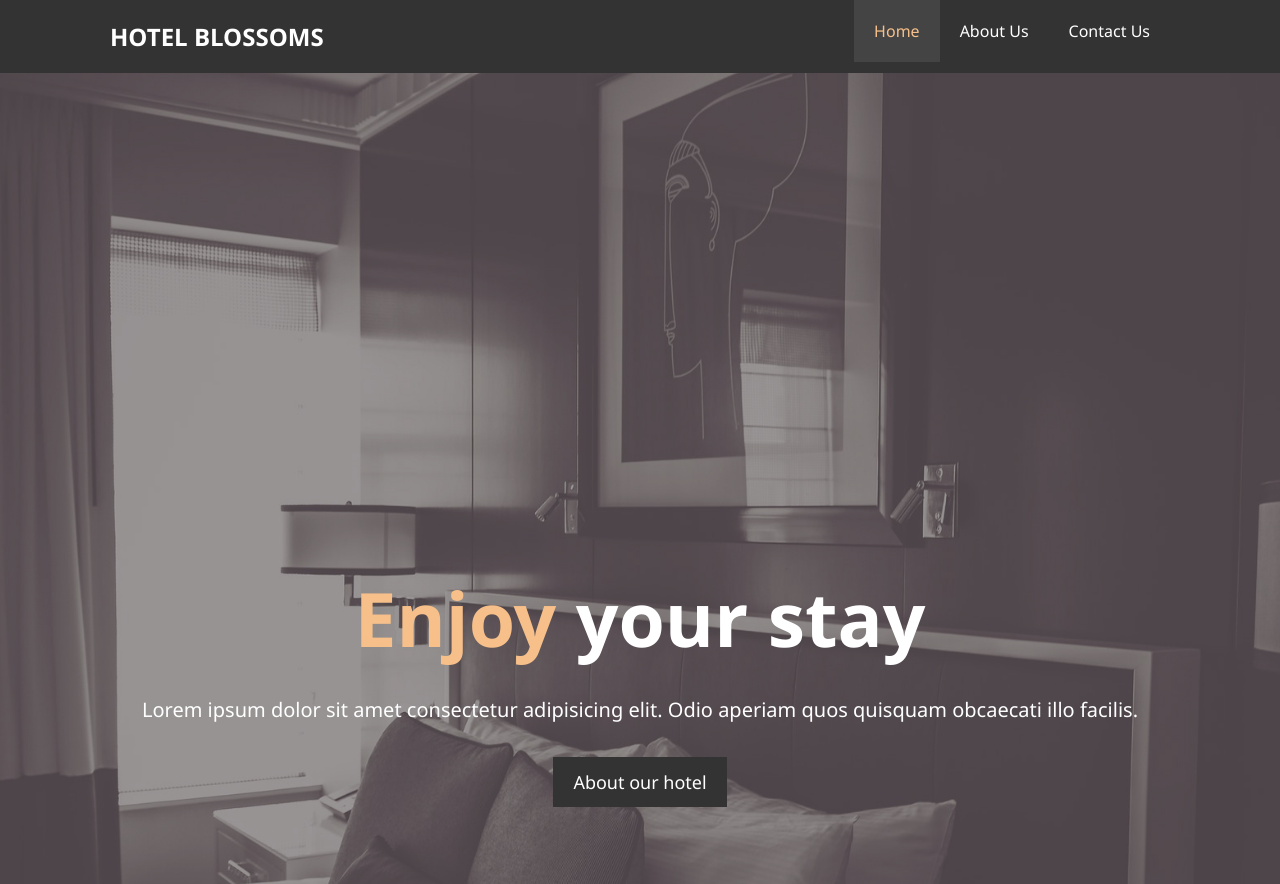
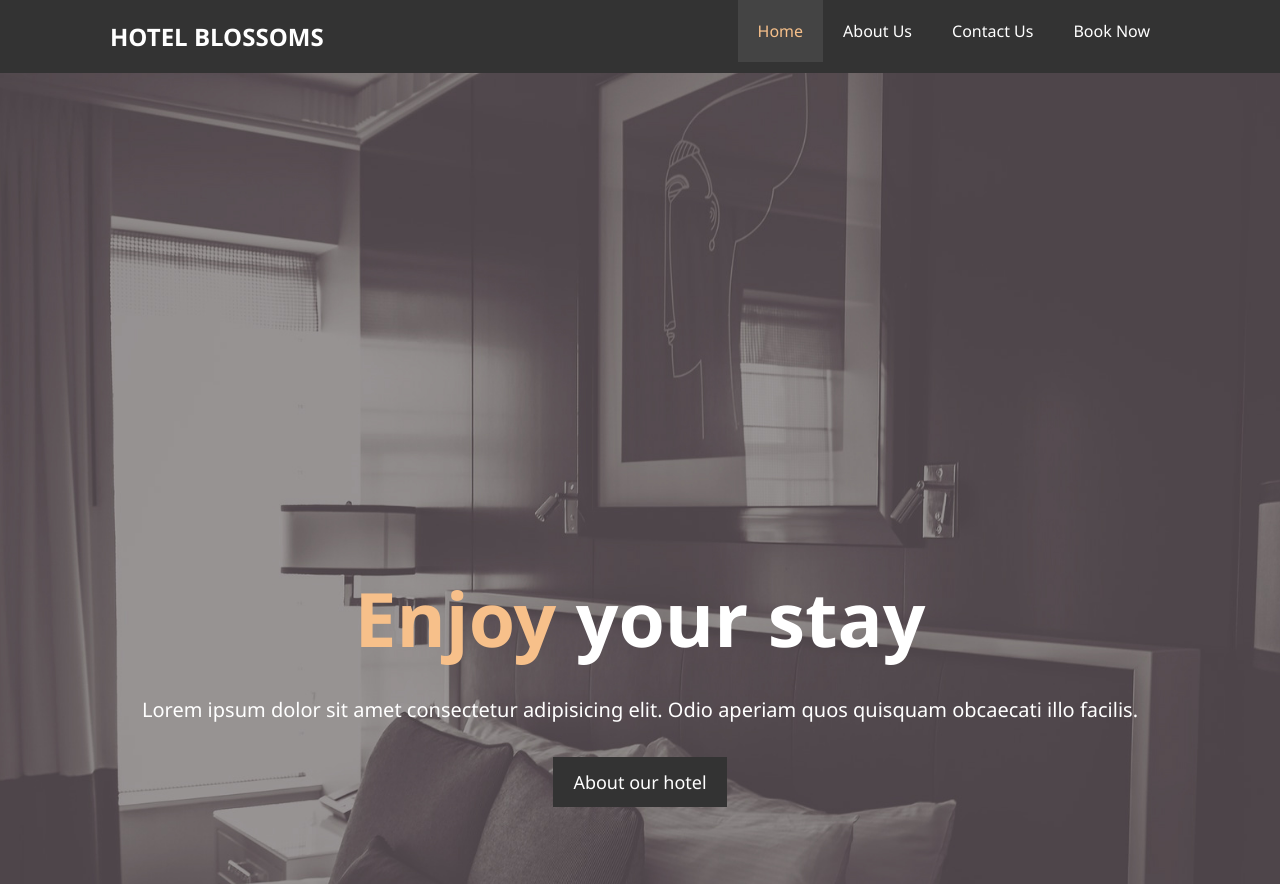
Before and after one commit to amishaNayak02/Blossoms, a website: page index.html in a window 1280 px wide. Shown: the top 884 px of the page. Drawn offline with Linux system fonts and the light colour scheme; a web font is replaced by a local one.

Commit message:
Update index.html

```diff
--- a/index.html
+++ b/index.html
@@ -13,7 +13,7 @@
     <link href="https://fonts.googleapis.com/css2?family=Chilanka&family=Sansita+Swashed&display=swap" rel="stylesheet">
     <link rel="preconnect" href="https://fonts.googleapis.com">
 <link rel="preconnect" href="https://fonts.gstatic.com" crossorigin>
-    <title>Hotel Blossom - Hello</title>
+    <title>Hotel Blossoms - Hello</title>
 </head>
 <body>
     <header>
@@ -24,6 +24,7 @@
                     <li><a class="current" href="index.html">Home</a></li>
                     <li><a href="about.html">About Us</a></li>
                     <li><a href="contact.html">Contact Us</a></li>
+                     <li><a  href="booking.html">Book Now</a></li>
                 </ul>
               </div>
             </nav>
```
